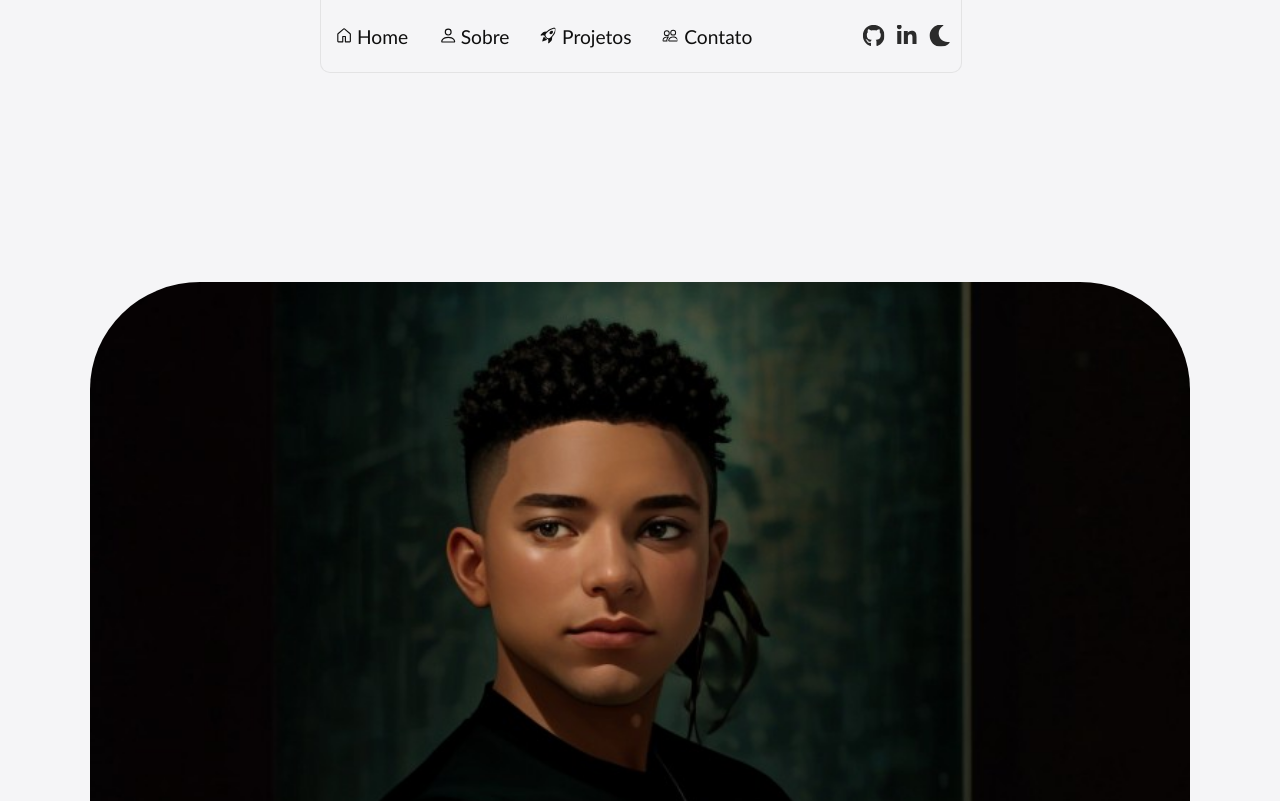
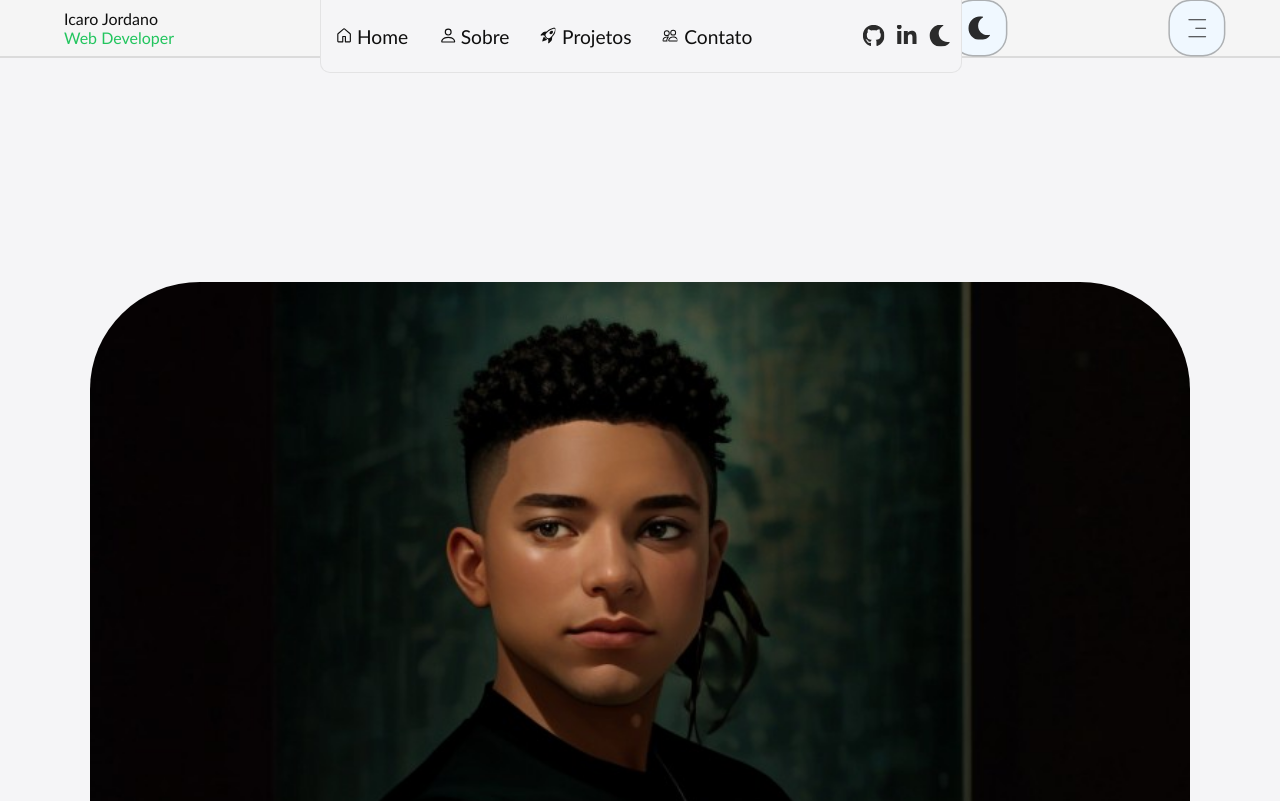
Before and after one commit to IcaroJordano/Portifoleo, a React (Vite) app: page / in a window 1280 px wide. Shown: the top 801 px of the page. Built offline with nearby package versions, Linux system fonts and the light colour scheme.

Commit message:
refactor: componentiza NavbarMobile e style

```diff
--- a/src/components/Navbar.css
+++ b/src/components/Navbar.css
@@ -38,51 +38,6 @@
 }
 .redes, .links{
     display: none;
-}
-
-.NavbarMobile{
-    z-index: 10;
-    width: 100%;
-    height: 7vh;
-    display: flex;
-    position: fixed;
-    top:0%;
-    /* backdrop-filter: blur(100px); */
-    /* border-radius: 15px; */
-    right: 0%;
-    /* background-color: #0f0f0f; */
-    border-bottom: solid 2px rgba(128, 128, 128, 0.219);
-    align-items: center;
-    justify-content: space-between;
-    background-color: #f5f5f5;
-}
-.dark .NavbarMobile{
-    background-color: #171717;
-}
-.NavbarMobile p{
-    margin-left: 5%;
-    font-weight: 500;
-    color: #0f0f0f;
-}
-.dark .NavbarMobile p{
-    color: white;
-}
-.NavbarMobile p span{
-    color: #22c55e;
-}
-.NavbarMobile svg{
-    scale: 1.5;
-    border: solid 1px rgba(128, 128, 128, 0.596);
-    padding: 4%;
-    border-radius: 15px;
-    background-color: aliceblue;
-}
-.NavbarMobile .icons{
-    width: 20%;
-    margin-right: 5%;
-    display: flex;
-    /* background-color: white; */
-    justify-content: space-between;
 }
 
 
--- a/src/components/Navbar.jsx
+++ b/src/components/Navbar.jsx
@@ -9,6 +9,7 @@ import { GoHome } from "react-icons/go";
 import { BsPeople} from "react-icons/bs";
 import { BsPerson } from "react-icons/bs";
 import { BsRocketTakeoff } from "react-icons/bs";
+import { NavbarMobile } from './NavbarMobile';
 
 
 export function Navbar({setTema,tema}) {
@@ -17,7 +18,8 @@ export function Navbar({setTema,tema}) {
     }
     return(
         <>
-        <nav className='NavbarMobile'>
+        <NavbarMobile setTema={setTema} tema={tema}></NavbarMobile>
+        {/* <nav className='NavbarMobile'>
             <p>Icaro Jordano<br></br><span>Web Developer</span></p>
             <div className="icons">
                 <FaMoon style={{'display':tema?'none':'flex'}}  onClick={mudar}></FaMoon>
@@ -25,7 +27,7 @@ export function Navbar({setTema,tema}) {
                 <CiMenuFries id='menu'></CiMenuFries>
 
             </div>
-        </nav>
+        </nav> */}
         <nav className={`Navbar ${tema?'dark':"light"}`}>
             <div className='links'>
                 <a href="#Home"> <GoHome></GoHome> Home</a>
--- /dev/null
+++ b/src/components/NavbarMobile.css
@@ -0,0 +1,44 @@
+.NavbarMobile{
+    z-index: 10;
+    width: 100%;
+    height: 7vh;
+    display: flex;
+    position: fixed;
+    top:0%;
+    /* backdrop-filter: blur(100px); */
+    /* border-radius: 15px; */
+    right: 0%;
+    /* background-color: #0f0f0f; */
+    border-bottom: solid 2px rgba(128, 128, 128, 0.219);
+    align-items: center;
+    justify-content: space-between;
+    background-color: #f5f5f5;
+}
+.dark .NavbarMobile{
+    background-color: #171717;
+}
+.NavbarMobile p{
+    margin-left: 5%;
+    font-weight: 500;
+    color: #0f0f0f;
+}
+.dark .NavbarMobile p{
+    color: white;
+}
+.NavbarMobile p span{
+    color: #22c55e;
+}
+.NavbarMobile svg{
+    scale: 1.5;
+    border: solid 1px rgba(128, 128, 128, 0.596);
+    padding: 4%;
+    border-radius: 15px;
+    background-color: aliceblue;
+}
+.NavbarMobile .icons{
+    width: 20%;
+    margin-right: 5%;
+    display: flex;
+    /* background-color: white; */
+    justify-content: space-between;
+}
--- /dev/null
+++ b/src/components/NavbarMobile.jsx
@@ -0,0 +1,22 @@
+import "./NavbarMobile.css"
+
+import { FaMoon } from "react-icons/fa";
+import { CiMenuFries } from "react-icons/ci";
+import { GoSun } from "react-icons/go";
+
+export function NavbarMobile({setTema,tema}) {
+        function mudar() {
+            setTema(!tema)
+        }
+    return(
+        <nav className='NavbarMobile'>
+            <p>Icaro Jordano<br></br><span>Web Developer</span></p>
+            <div className="icons">
+                <FaMoon style={{'display':tema?'none':'flex'}}  onClick={mudar}></FaMoon>
+                <GoSun style={{'display':tema?'flex':'none'}}  onClick={mudar}>  </GoSun>
+                <CiMenuFries id='menu'></CiMenuFries>
+
+            </div>
+        </nav>
+    )
+}
```
